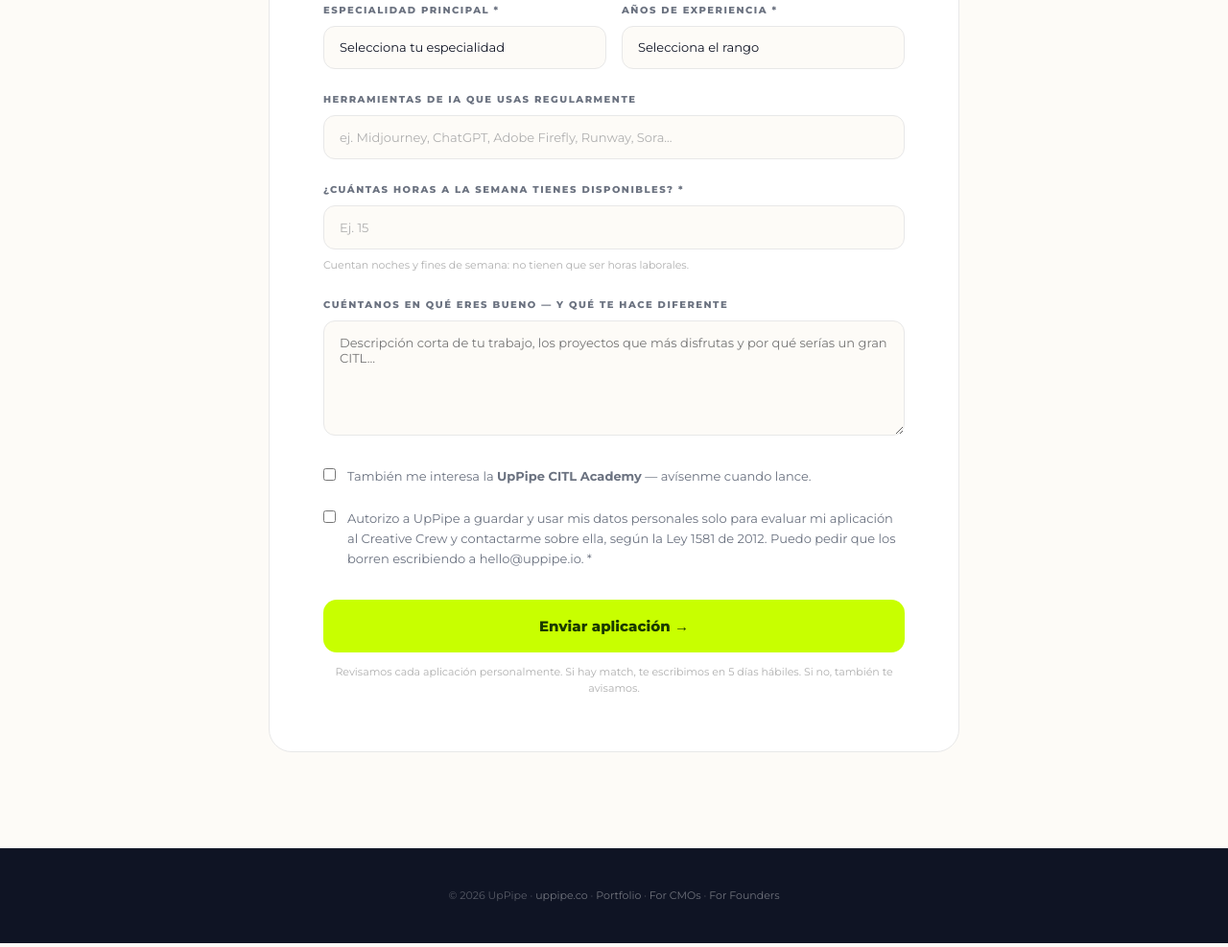
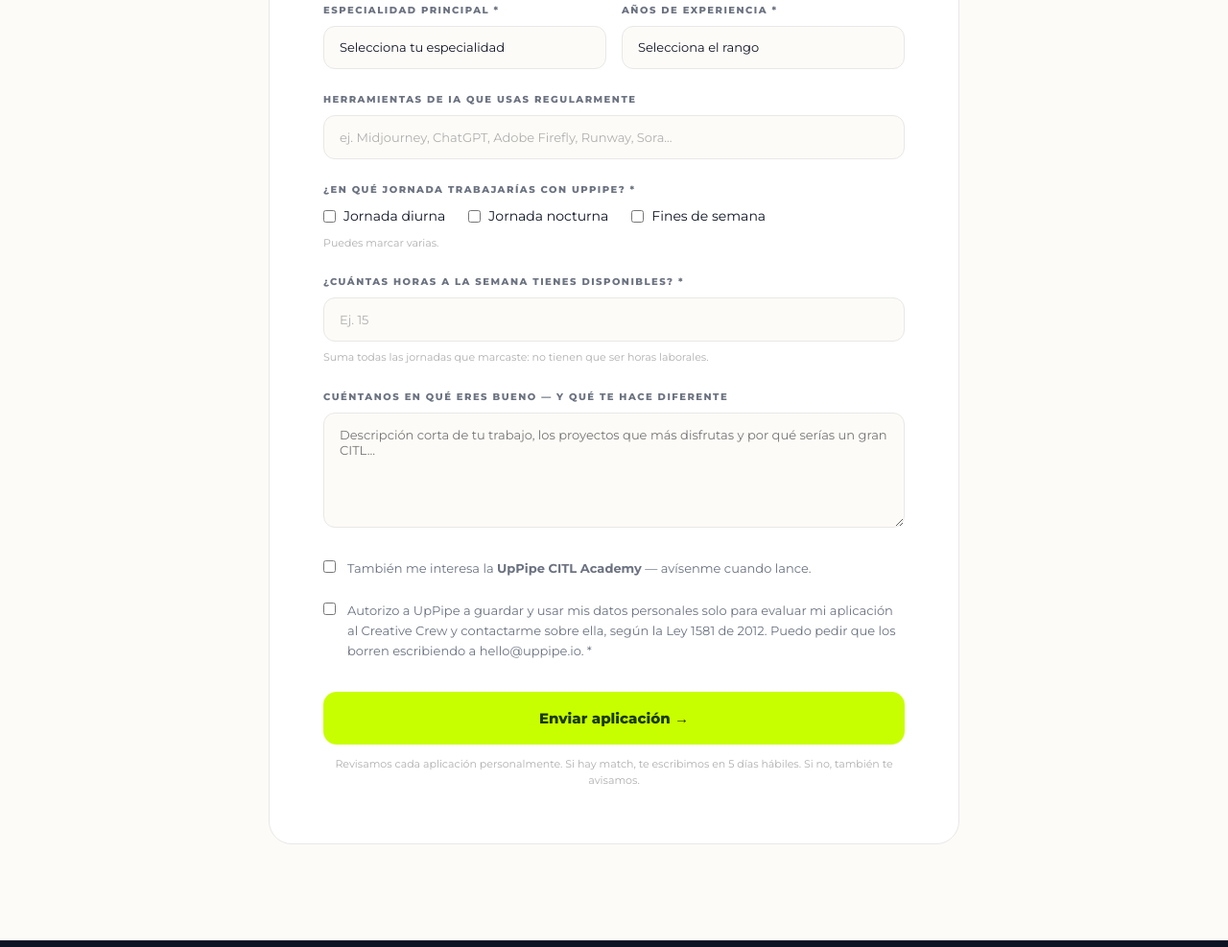
Before and after one commit to olguiloo/uppipe-website, a plain HTML site: page work-with-us.html in a window 1280 px wide. Shown: the part 6492-7479 px from the top of the page at 96% size. Drawn offline with Linux system fonts and the light colour scheme.

Commit message:
Pregunta de jornada (diurna, nocturna, fines de semana) antes de horas semanales
Co-Authored-By: Claude Opus 5.5 <noreply@anthropic.com>

```diff
--- a/work-with-us.html
+++ b/work-with-us.html
@@ -588,9 +588,19 @@ function setLang(lang){
         </div>
 
         <div class="form-group">
+          <label class="form-label" id="l_jornada">¿En qué jornada trabajarías con UpPipe? *</label>
+          <div role="group" aria-labelledby="l_jornada" style="display:flex;flex-wrap:wrap;gap:12px 24px;margin-top:4px;">
+            <label style="display:flex;align-items:center;gap:8px;font-size:14px;cursor:pointer;"><input type="checkbox" name="jornada" value="diurna"/> Jornada diurna</label>
+            <label style="display:flex;align-items:center;gap:8px;font-size:14px;cursor:pointer;"><input type="checkbox" name="jornada" value="nocturna"/> Jornada nocturna</label>
+            <label style="display:flex;align-items:center;gap:8px;font-size:14px;cursor:pointer;"><input type="checkbox" name="jornada" value="fines_de_semana"/> Fines de semana</label>
+          </div>
+          <p class="form-note" style="text-align:left;margin-top:8px;">Puedes marcar varias.</p>
+        </div>
+
+        <div class="form-group">
           <label class="form-label" for="f_horas">¿Cuántas horas a la semana tienes disponibles? *</label>
           <input type="number" class="form-input" id="f_horas" min="1" max="80" step="1" inputmode="numeric" placeholder="Ej. 15" required/>
-          <p class="form-note" style="text-align:left;margin-top:8px;">Cuentan noches y fines de semana: no tienen que ser horas laborales.</p>
+          <p class="form-note" style="text-align:left;margin-top:8px;">Suma todas las jornadas que marcaste: no tienen que ser horas laborales.</p>
         </div>
 
         <div class="form-group">
@@ -640,14 +650,17 @@ function txt(id){ var el=document.getElementById(id); return (el && el.selectedI
 async function submitForm(e) {
   e.preventDefault();
   var btn=document.getElementById('citlSubmit'), err=document.getElementById('citlError');
+  var jornadas=[].slice.call(document.querySelectorAll('input[name="jornada"]:checked'));
+  if(!jornadas.length){ alert('Marca al menos una jornada en la que trabajarías con UpPipe.'); return; }
   err.style.display='none';
   btn.disabled=true; btn.textContent='Enviando…';
   // El formulario de HubSpot solo guarda los campos que tiene. Lo que no tiene viaja
   // en "rasgos_de_personalidad" con este formato; la tarea automática lo reparte
-  // en anos_de_experiencia, herramientas_ia,
+  // en anos_de_experiencia, jornada_disponible, herramientas_ia,
   // en_que_es_mejor e interes_citl_academy, y marca contact_type.
   var extra=['[Aplicación web]',
     'Años de experiencia: '+txt('f_anos')+' ('+val('f_anos')+')',
+    'Jornada: '+jornadas.map(function(c){return c.parentNode.textContent.trim();}).join(', ')+' ('+jornadas.map(function(c){return c.value;}).join(';')+')',
     'Herramientas de IA: '+val('f_ia'),
     'Interés en CITL Academy: '+(document.getElementById('academy_interest').checked?'sí (true)':'no (false)'),
     'En qué es mejor: '+val('f_mejor')].join('\n');
```
